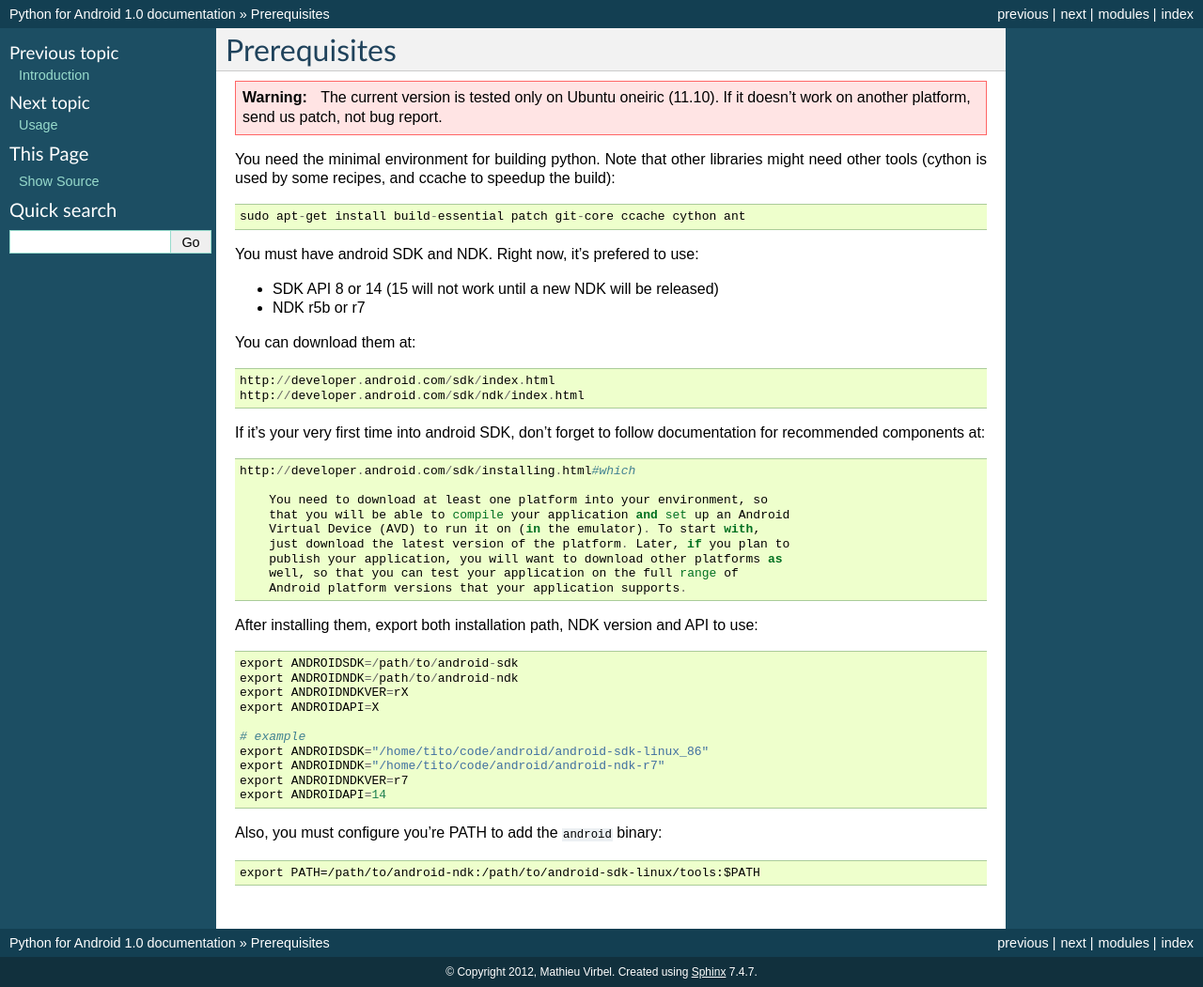
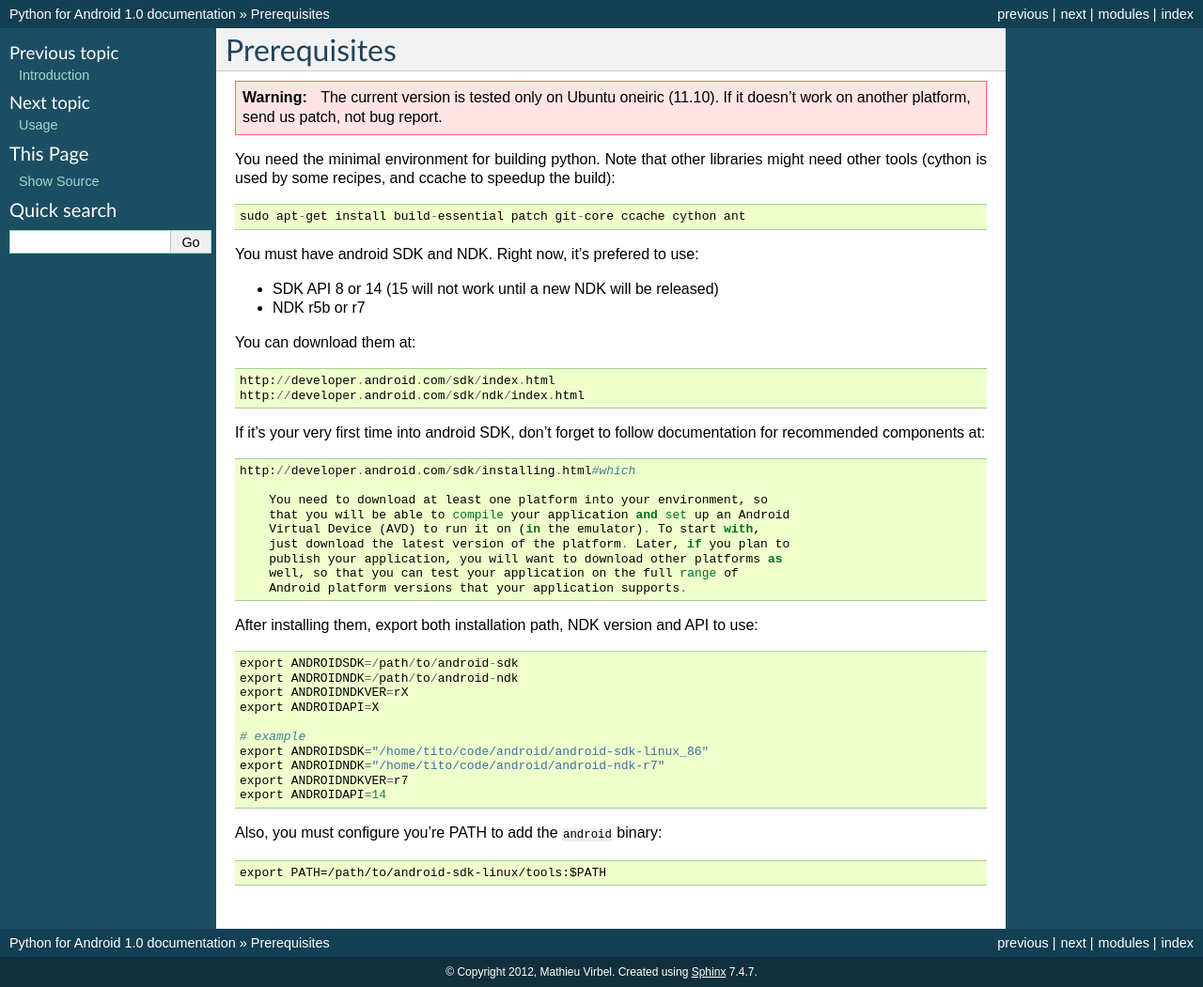
Before and after one commit to NeymarJohn/python-with-android, a Sphinx documentation site: the page built from docs/source/prerequisites.rst, in a window 1280 px wide. Shown: the whole page at 94% size. Built offline with Sphinx 7.4.7, drawn with Linux system fonts in a browser that asks for light colours.

```diff
--- a/docs/source/prerequisites.rst
+++ b/docs/source/prerequisites.rst
@@ -49,4 +49,4 @@
 
 Also, you must configure you're PATH to add the ``android`` binary::
 
-    export PATH=/path/to/android-ndk:/path/to/android-sdk-linux/tools:$PATH
+    export PATH=/path/to/android-sdk-linux/tools:$PATH
```
Also changed, not shown: 1 other file.
